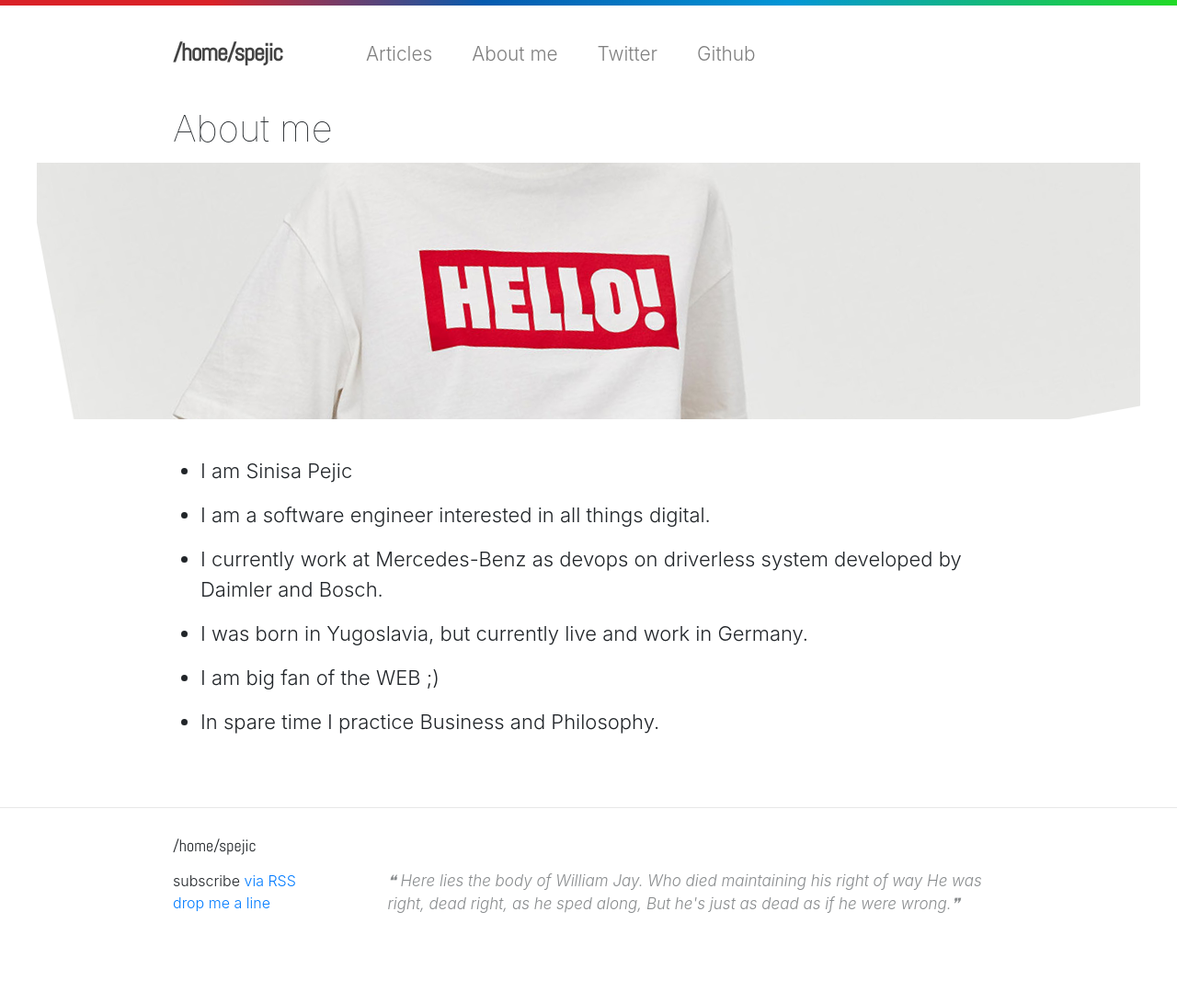
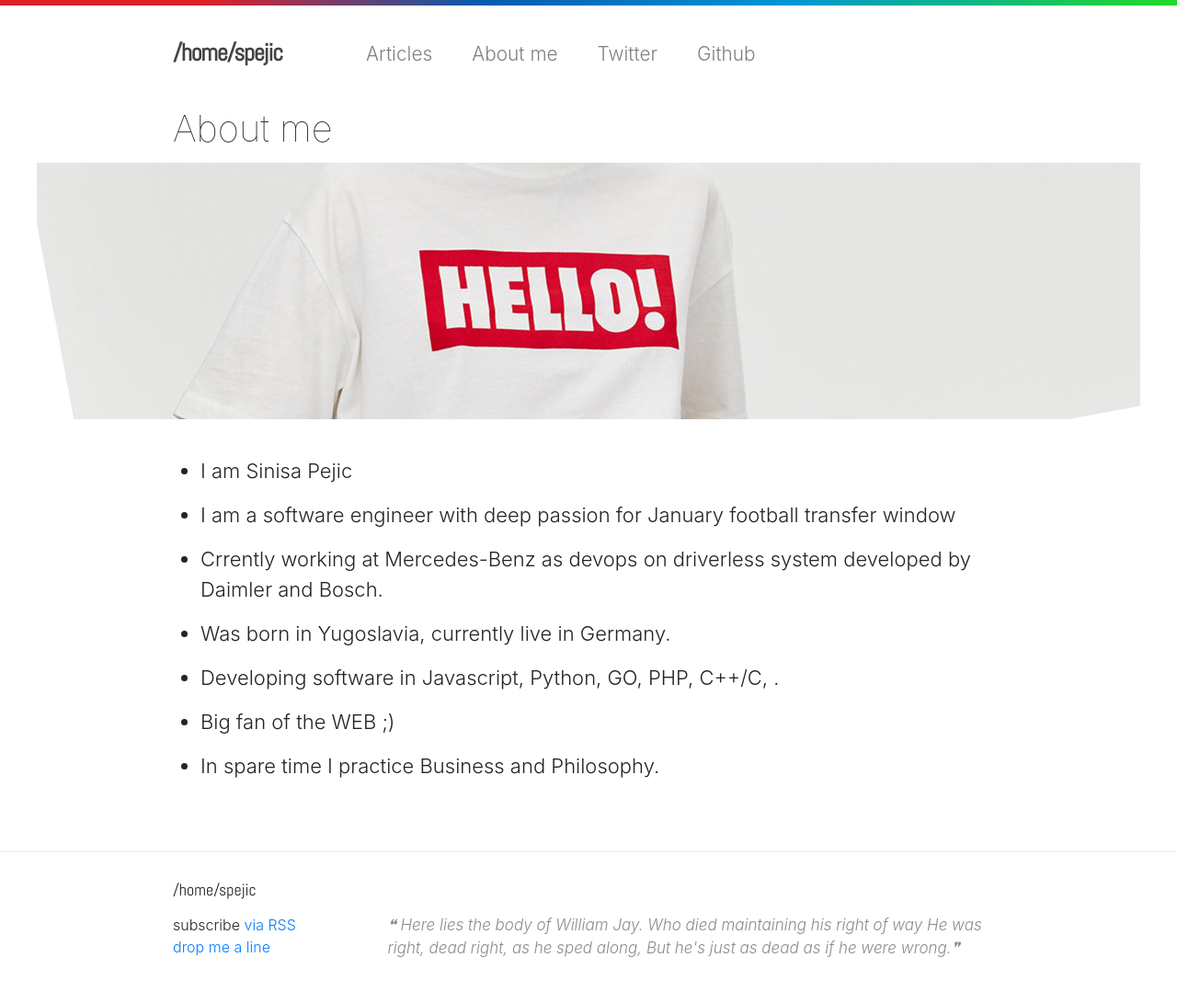
Before and after one commit to spejic88/spejic88.github.io, a Jekyll site: the page built from about.md, in a window 1280 px wide. Shown: the whole page at 92% size. Built offline with Jekyll 4.4.1, drawn with Linux system fonts in a browser that asks for light colours; some web fonts are replaced; before the commit the page ends 1043 px from its top, so only the background shows below that.

Commit message:
Update about.md

```diff
--- a/about.md
+++ b/about.md
@@ -19,13 +19,15 @@ permalink: /about/
       <ul class="about-me-list">
         <li>I am Sinisa Pejic</li>
 
-        <li>I am a software engineer interested in all things digital.</li>
+        <li>I am a software engineer with deep passion for January football transfer window</li>
 
-        <li>I currently work at Mercedes-Benz as devops on driverless system developed by Daimler and Bosch.</li>
+        <li>Crrently working at Mercedes-Benz as devops on driverless system developed by Daimler and Bosch.</li>
 
-        <li>I was born in Yugoslavia, but currently live and work in Germany.</li>
+        <li>Was born in Yugoslavia, currently live in Germany.</li>
 
-        <li>I am big fan of the WEB ;)</li>
+        <li>Developing software in Javascript, Python, GO, PHP, C++/C, .</li>
+
+        <li>Big fan of the WEB ;)</li>
 
         <li>In spare time I practice Business and Philosophy.</li>
       </ul>
```
